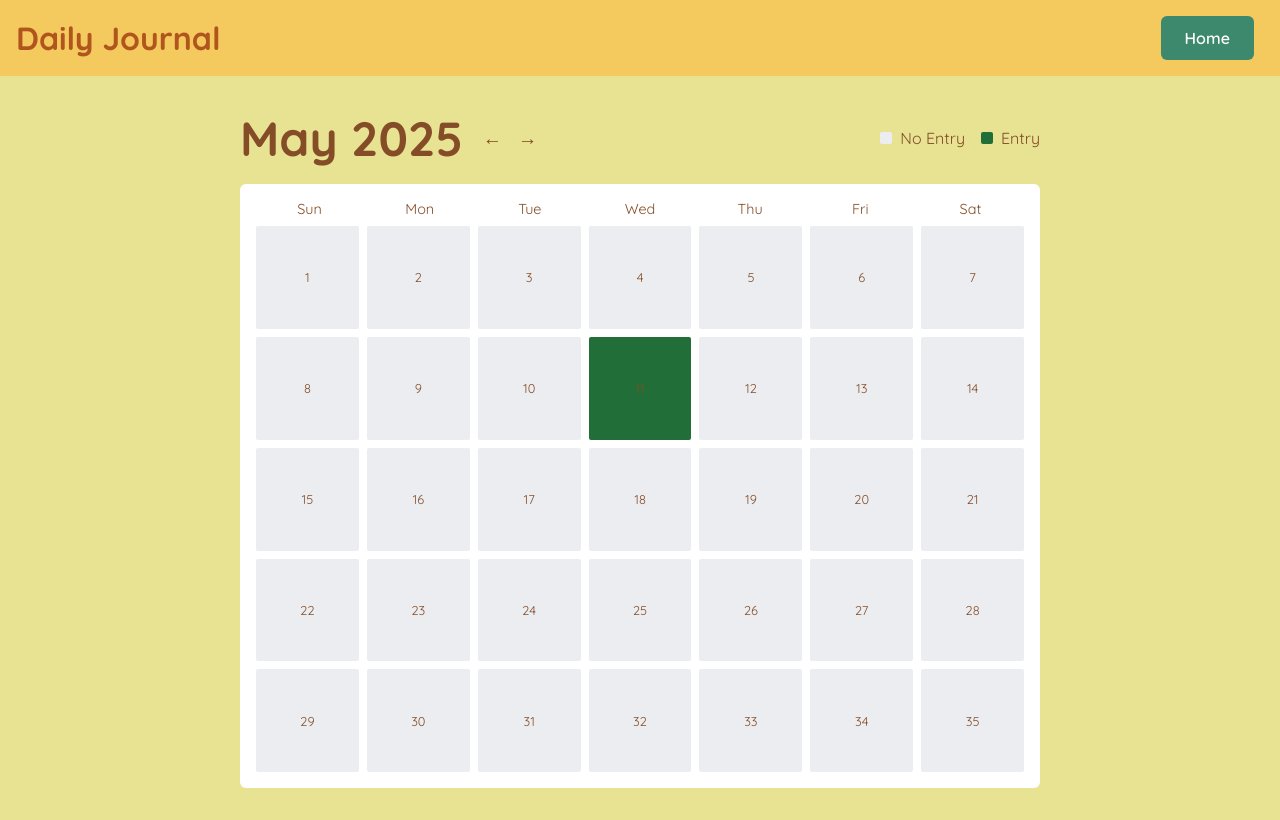
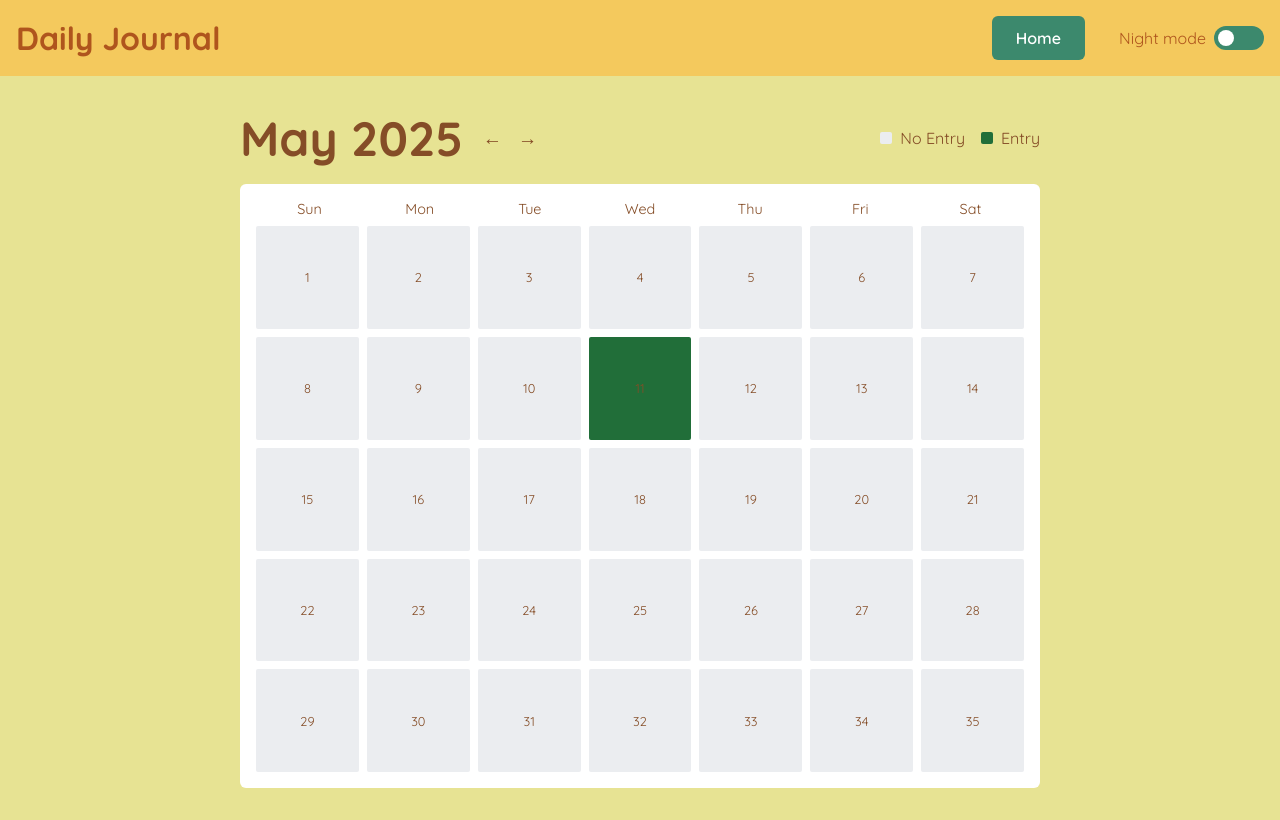
Before and after one commit to joshualeeee/csc437-final, a React (Vite) app in the folder packages/frontend/: page /view in a window 1280 px wide. Built offline with nearby package versions, Linux system fonts and the light colour scheme.

Commit message:
add dark mode

```diff
--- a/packages/frontend/src/components/Header.tsx
+++ b/packages/frontend/src/components/Header.tsx
@@ -1,13 +1,51 @@
 import { Link } from "react-router-dom";
+import { useState, useEffect } from "react";
 
-const Header = () => {
+interface HeaderProps {
+  date?: string;
+}
+
+const Header = (props: HeaderProps) => {
+  const [isDarkMode, setIsDarkMode] = useState(() => {
+    const savedTheme = localStorage.getItem("theme");
+    return savedTheme === "dark";
+  });
+
+  useEffect(() => {
+    document.documentElement.setAttribute(
+      "data-theme",
+      isDarkMode ? "dark" : "light"
+    );
+    localStorage.setItem("theme", isDarkMode ? "dark" : "light");
+  }, [isDarkMode]);
+
+  const toggleTheme = () => {
+    setIsDarkMode(!isDarkMode);
+  };
+
   return (
     <header>
       <h1>Daily Journal</h1>
       <div className="nav-container">
+        {props.date && (
+          <div className="nav-date">
+            <p>{props.date}</p>
+          </div>
+        )}
         <Link to="/">
           <button className="main-btn">Home</button>
         </Link>
+        <div className="theme-switch">
+          <span>Night mode</span>
+          <label className="switch">
+            <input
+              type="checkbox"
+              checked={isDarkMode}
+              onChange={toggleTheme}
+            />
+            <span className="slider"></span>
+          </label>
+        </div>
       </div>
     </header>
   );
--- a/packages/frontend/src/index.css
+++ b/packages/frontend/src/index.css
@@ -2,7 +2,7 @@
 @import url('https://fonts.googleapis.com/css2?family=Quicksand:wght@400;500;600;700&display=swap');
 
 :root {
-    /* Color Tokens */
+    /* Regular Color Tokens */
     --nav-color-text: #AF551D;
     --nav-color-background: #F4C95D;
     --content-color-text: #854D27;
@@ -10,6 +10,33 @@
     --button-color-text: #FFFF;
     --button-color-background: #3C896D;
     --button-color-background-hover: #2E1F27;
+    --calendar-background: white;
+    --calendar-day-background: #ebedf0;
+    --calendar-day-hover: #d1d5db;
+    --calendar-entry-background: #216e39;
+    --calendar-entry-hover: #1a5630;
+    --input-border: #ddd;
+    --switch-background: #3C896D;
+    --switch-handle: #FFFF;
+}
+
+[data-theme="dark"] {
+    /* Dark Mode Color Tokens */
+    --nav-color-text: #F4C95D;
+    --nav-color-background: #2E1F27;
+    --content-color-text: #E7E393;
+    --content-color-background: #1a1a1a;
+    --button-color-text: #E7E393;
+    --button-color-background: #854D27;
+    --button-color-background-hover: #AF551D;
+    --calendar-background: #2E1F27;
+    --calendar-day-background: #3a3a3a;
+    --calendar-day-hover: #4a4a4a;
+    --calendar-entry-background: #216e39;
+    --calendar-entry-hover: #1a5630;
+    --input-border: #4a4a4a;
+    --switch-background: #854D27;
+    --switch-handle: #E7E393;
 }
 
 * {
@@ -21,6 +48,7 @@
 #root {
     background-color: var(--content-color-background);
     min-height: 100vh;
+    transition: background-color 0.3s ease;
 }
 
 header {
@@ -30,6 +58,14 @@ header {
     padding: 1rem;
     background-color: var(--nav-color-background);
     color: var(--nav-color-text);
+    transition: background-color 0.3s ease, color 0.3s ease;
+}
+
+.nav-container {
+    display: flex;
+    justify-content: right;
+    align-items: center;
+    gap: 0.5rem;
 }
 
 .affirmation-container {
@@ -147,9 +183,10 @@ h2 {
 }
 
 .calendar {
-    background: white;
+    background: var(--calendar-background);
     padding: 1rem;
     border-radius: 0.375rem;
+    transition: background-color 0.3s ease;
 }
 
 .weekdays {
@@ -176,24 +213,25 @@ h2 {
 .calendar-day {
     aspect-ratio: 1;
     border-radius: 0.125rem;
-    background-color: #ebedf0;
+    background-color: var(--calendar-day-background);
     display: flex;
     align-items: center;
     justify-content: center;
     font-size: 0.8rem;
     cursor: pointer;
+    transition: background-color 0.3s ease;
 }
 
 .calendar-day:hover {
-    background-color: #d1d5db;
+    background-color: var(--calendar-day-hover);
 }
 
 .calendar-day.has-entry {
-    background-color: #216e39;
+    background-color: var(--calendar-entry-background);
 }
 
 .calendar-day.has-entry:hover {
-    background-color: #1a5630;
+    background-color: var(--calendar-entry-hover);
 }
 
 .entry-content {
@@ -248,8 +286,11 @@ h2 {
 .form-group textarea {
     width: 100%;
     padding: 0.75rem;
-    border: 0.0625rem solid #ddd;
+    border: 0.0625rem solid var(--input-border);
     border-radius: 0.25rem;
+    background-color: var(--calendar-background);
+    color: var(--content-color-text);
+    transition: border-color 0.3s ease, background-color 0.3s ease, color 0.3s ease;
 }
 
 .form-group input:focus,
@@ -257,3 +298,57 @@ h2 {
     outline: none;
     border-color: var(--button-color-background);
 }
+
+/* Theme Switch Styles */
+.theme-switch {
+    display: flex;
+    align-items: center;
+    gap: 0.5rem;
+    margin-left: 1rem;
+    color: var(--nav-color-text);
+}
+
+.switch {
+    position: relative;
+    display: inline-block;
+    width: 50px;
+    height: 24px;
+}
+
+.switch input {
+    opacity: 0;
+    width: 0;
+    height: 0;
+}
+
+.slider {
+    position: absolute;
+    cursor: pointer;
+    top: 0;
+    left: 0;
+    right: 0;
+    bottom: 0;
+    background-color: var(--switch-background);
+    transition: .4s;
+    border-radius: 24px;
+}
+
+.slider:before {
+    position: absolute;
+    content: "";
+    height: 16px;
+    width: 16px;
+    left: 4px;
+    bottom: 4px;
+    background-color: var(--switch-handle);
+    transition: .4s;
+    border-radius: 50%;
+}
+
+input:checked + .slider {
+    background-color: var(--switch-background);
+}
+
+input:checked + .slider:before {
+    transform: translateX(26px);
+}
```
